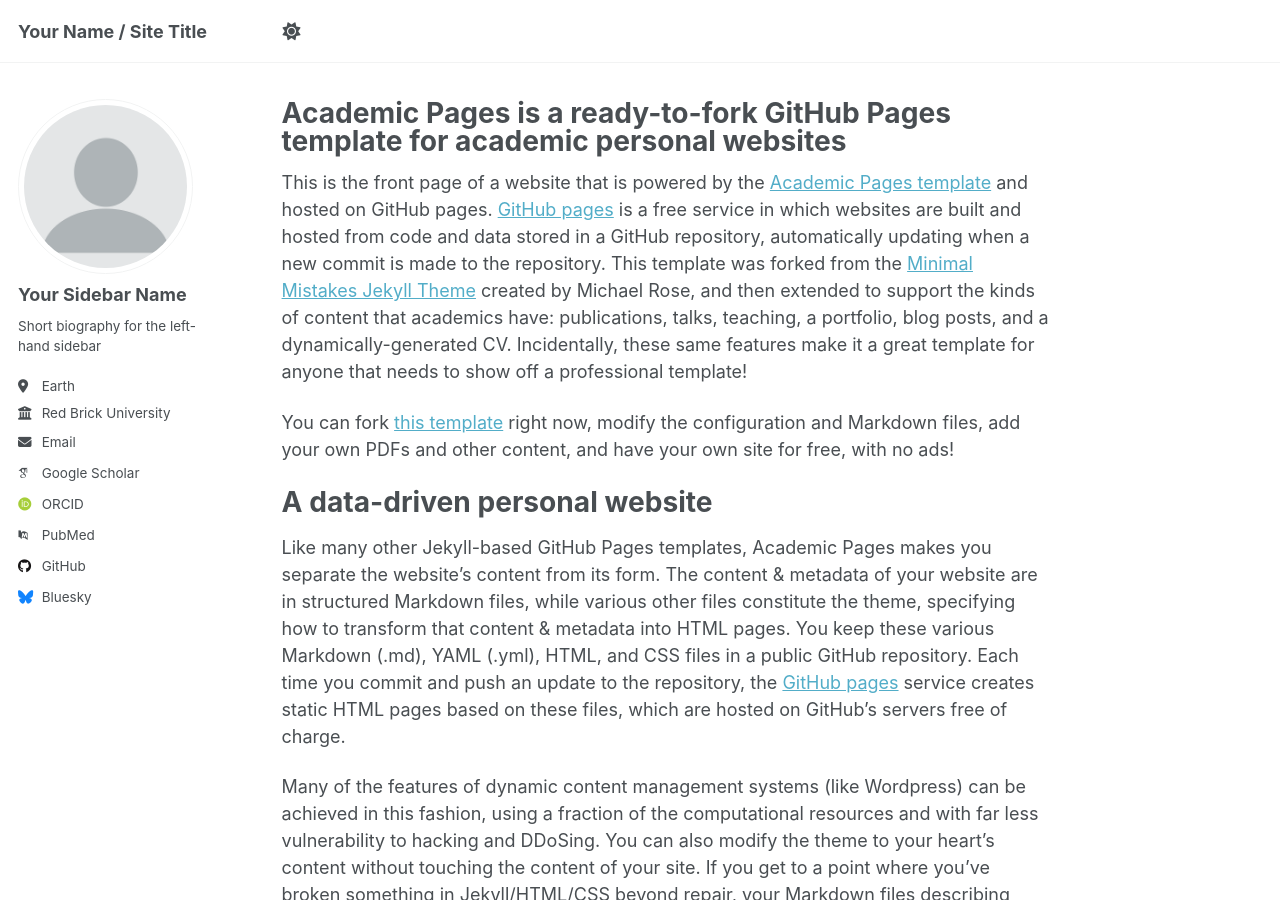
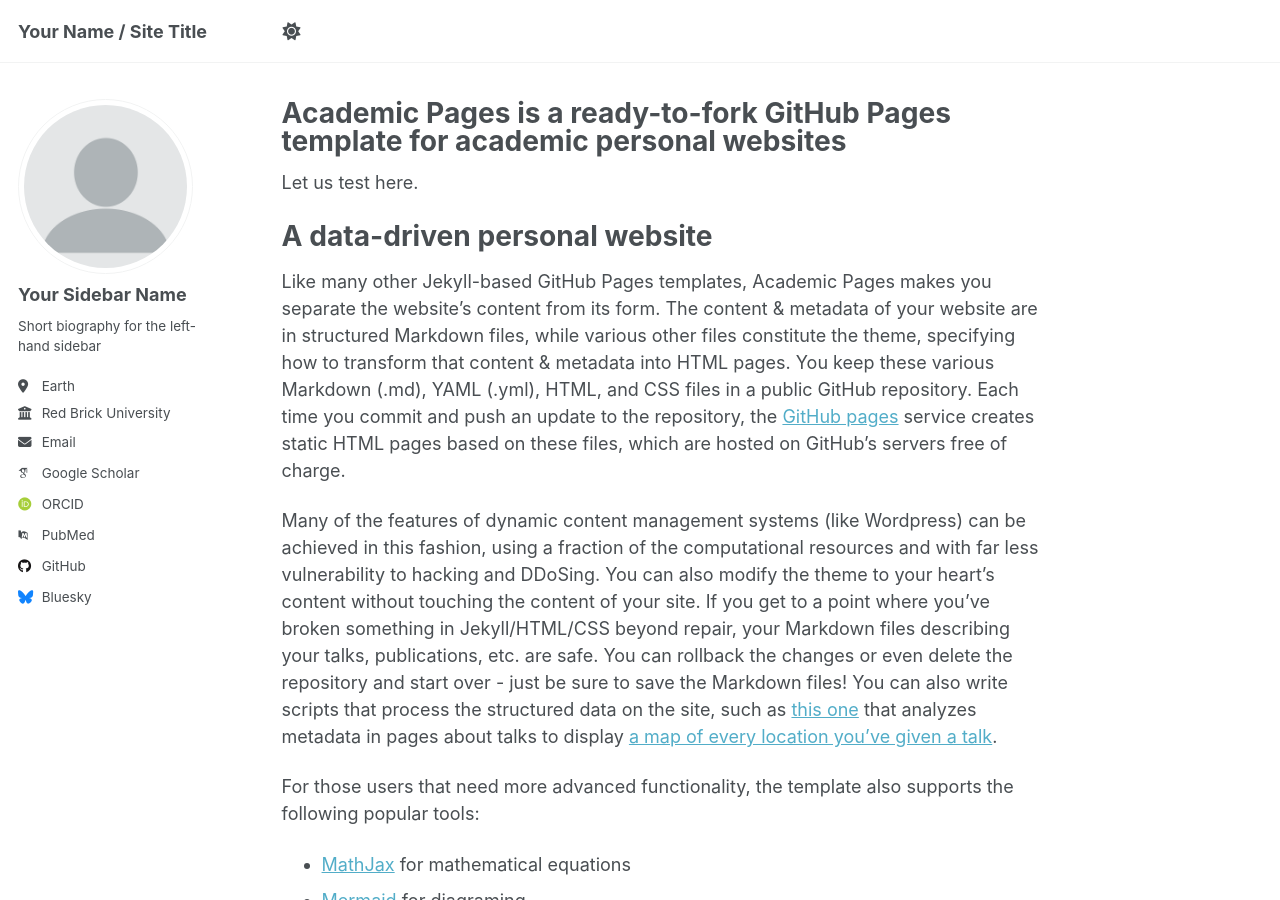
Before and after one commit to ChiZhang-math/ChiZhang-math.github.io, a Jekyll site: the page built from _pages/about.md, in a window 1280 px wide and 900 px high. Built offline with Jekyll 4.4.1, drawn with Linux system fonts in a browser that asks for light colours; some web fonts are replaced; a script that is not in the unit is left out.

Commit message:
Update about.md

```diff
--- a/_pages/about.md
+++ b/_pages/about.md
@@ -7,9 +7,7 @@ redirect_from:
   - /about.html
 ---
 
-This is the front page of a website that is powered by the [Academic Pages template](https://github.com/academicpages/academicpages.github.io) and hosted on GitHub pages. [GitHub pages](https://pages.github.com) is a free service in which websites are built and hosted from code and data stored in a GitHub repository, automatically updating when a new commit is made to the repository. This template was forked from the [Minimal Mistakes Jekyll Theme](https://mmistakes.github.io/minimal-mistakes/) created by Michael Rose, and then extended to support the kinds of content that academics have: publications, talks, teaching, a portfolio, blog posts, and a dynamically-generated CV. Incidentally, these same features make it a great template for anyone that needs to show off a professional template!
-
- You can fork [this template](https://github.com/academicpages/academicpages.github.io) right now, modify the configuration and Markdown files, add your own PDFs and other content, and have your own site for free, with no ads!
+Let us test here.
 
 A data-driven personal website
 ======
```
